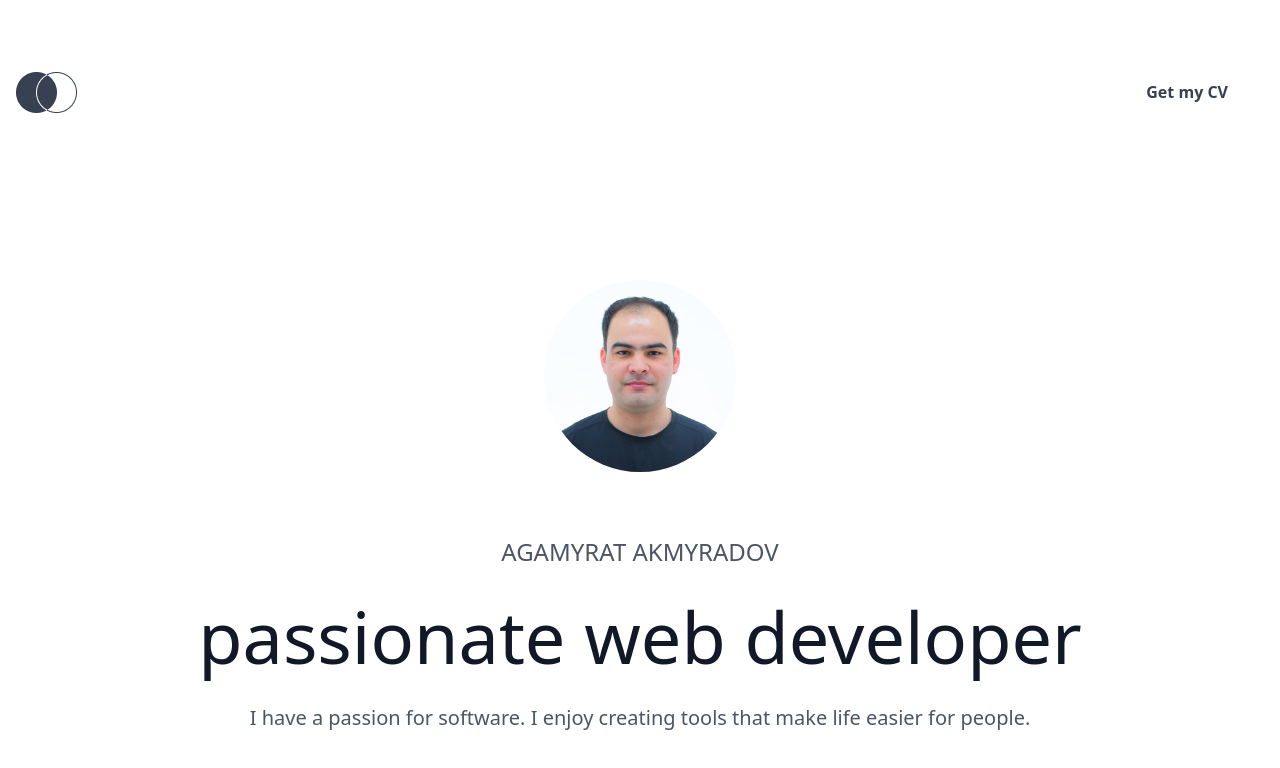
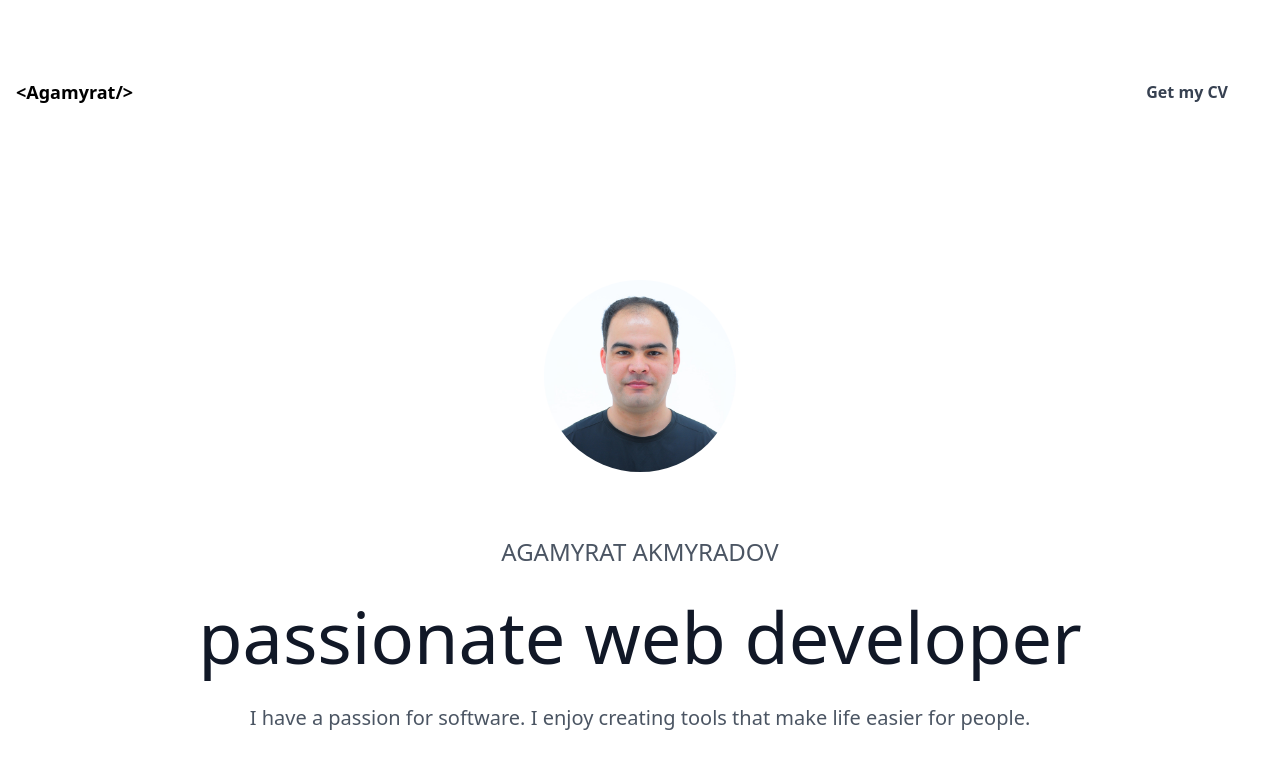
Before and after one commit to agamyrat301/nuxt3_portfolio, a Nuxt app: page / in a window 1280 px wide. Shown: the top 768 px of the page. Built offline with nearby package versions, Linux system fonts and the light colour scheme.

Commit message:
logo changed to name

```diff
--- a/app.vue
+++ b/app.vue
@@ -3,7 +3,7 @@
     <div class="container max-w-screen-xl mx-auto px-4">
 
       <nav class="flex items-center justify-between mb-40">
-        <img src="/images/navbar-logo.png" alt="Logo">
+        <h1 class="font-semibold text-lg"> <span>{{ title }}</span> </h1>
 
         <button @click="confirmDownload"
           class="px-7 py-3 md:px-9 md:py-4 bg-white font-medium md:font-semibold text-gray-700 text-md rounded-md hover:bg-gray-700 hover:text-white transition ease-linear duration-500">Get
@@ -33,4 +33,6 @@
 const confirmDownload = () => {
   alert('Not this time!!!')
 }
+
+const title = ref('<Agamyrat/>')
 </script>
```
